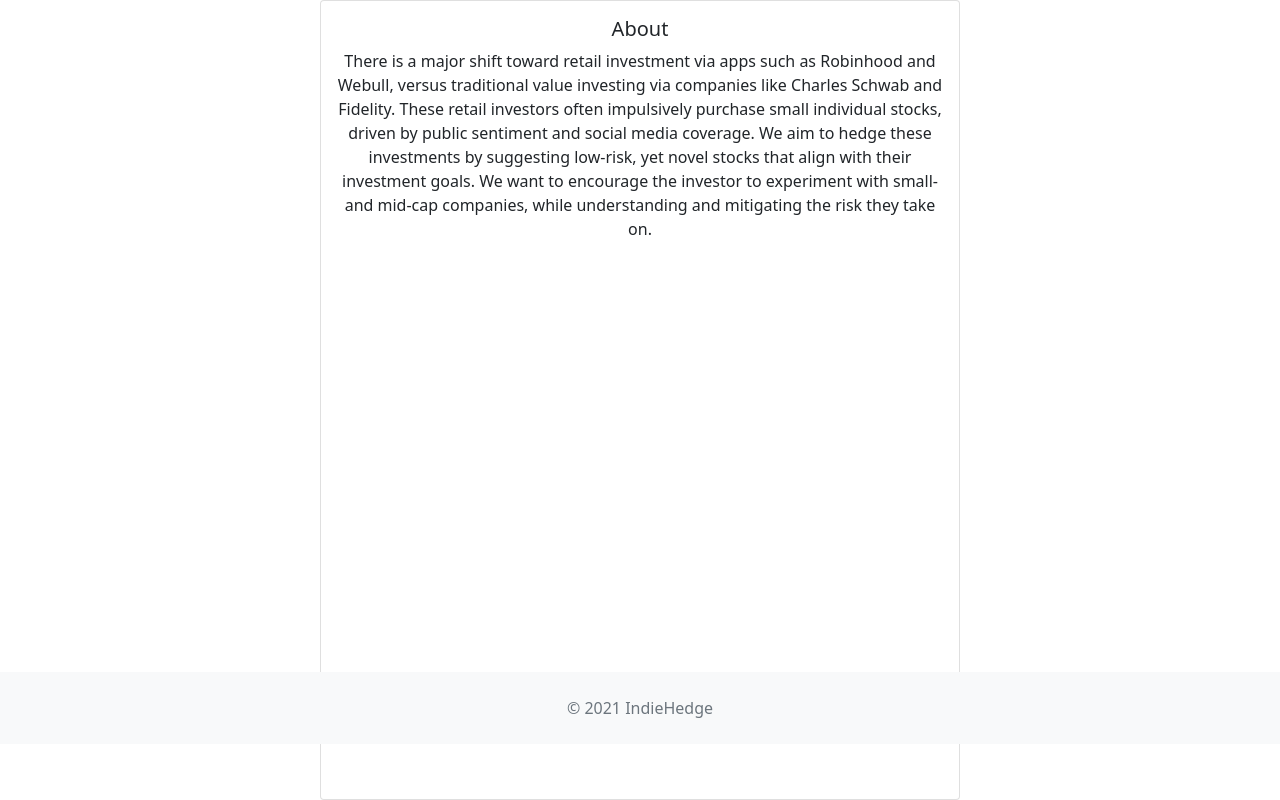
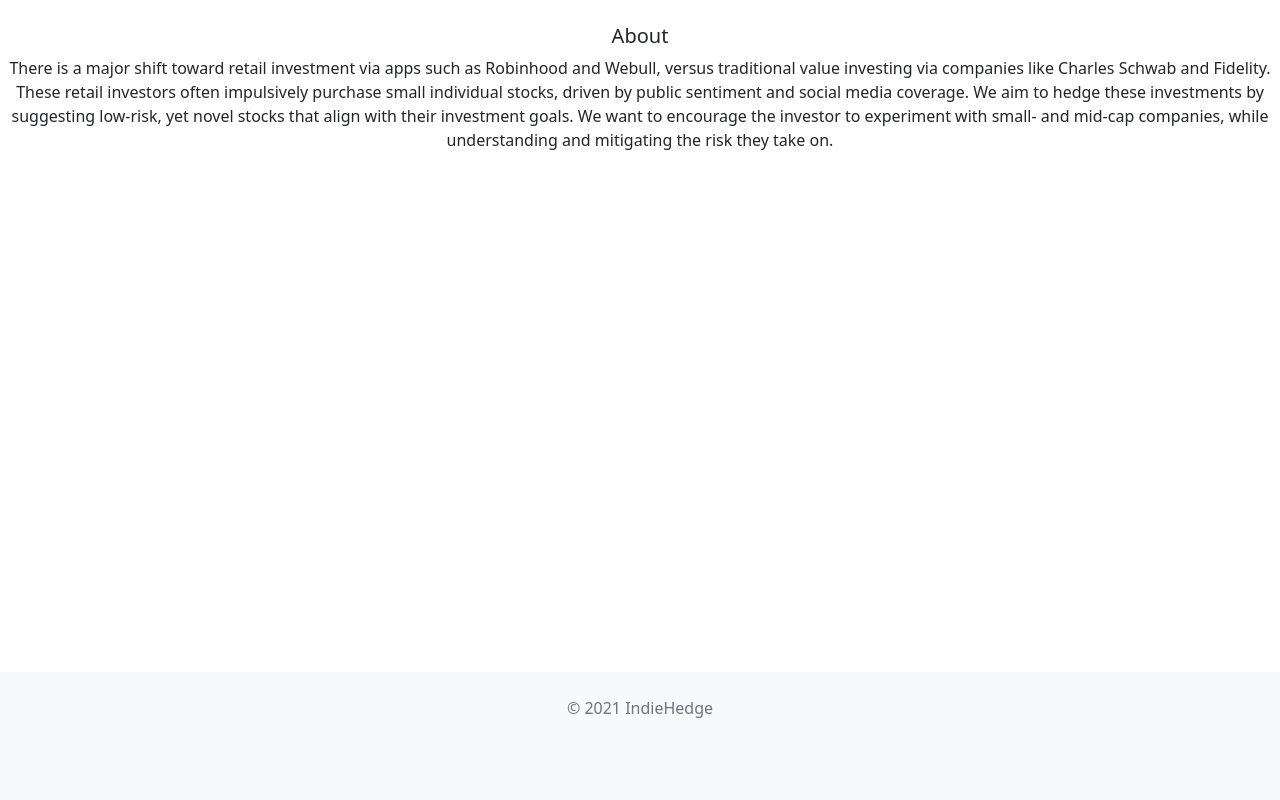
Before and after one commit to ZackBoner/HooHacks, a Python web app: template templates/about.html in a window 1280 px wide. Shown: the part 56-856 px from the top of the page. After the commit the page ends 774 px from the top, so only its background shows below. Run offline with Jinja, Linux system fonts and the light colour scheme; the template is opened without the code that fills it, so the values that code supplies are empty; some libraries are stand-ins or nearby versions.

Commit message:
More more small fixes to text

```diff
--- a/templates/about.html
+++ b/templates/about.html
@@ -3,18 +3,15 @@
 {% block content %}
 
 <center>
-
-<div class="card h-100" style="width: 40rem; height: 40rem;">
-    <div class="card-body">
-        <h5 class="card-title">About</h5>
-        <p class="card-text">There is a major shift toward retail investment via apps such as Robinhood and Webull,
+<br>
+<h5>About</h5>
+<p>
+<text>There is a major shift toward retail investment via apps such as Robinhood and Webull,
             versus traditional value investing via companies like Charles Schwab and Fidelity. These retail investors
             often impulsively purchase small individual stocks, driven by public sentiment and social media coverage.
             We aim to hedge these investments by suggesting low-risk, yet novel stocks that align with their investment goals.
-            We want to encourage the investor to experiment with small- and mid-cap companies, while understanding and mitigating the risk they take on.
-        </p>
-    </div>
-</div>
+            We want to encourage the investor to experiment with small- and mid-cap companies, while understanding and mitigating the risk they take on.</text>
+</p>
 </center>
 
 {% endblock %}
```
